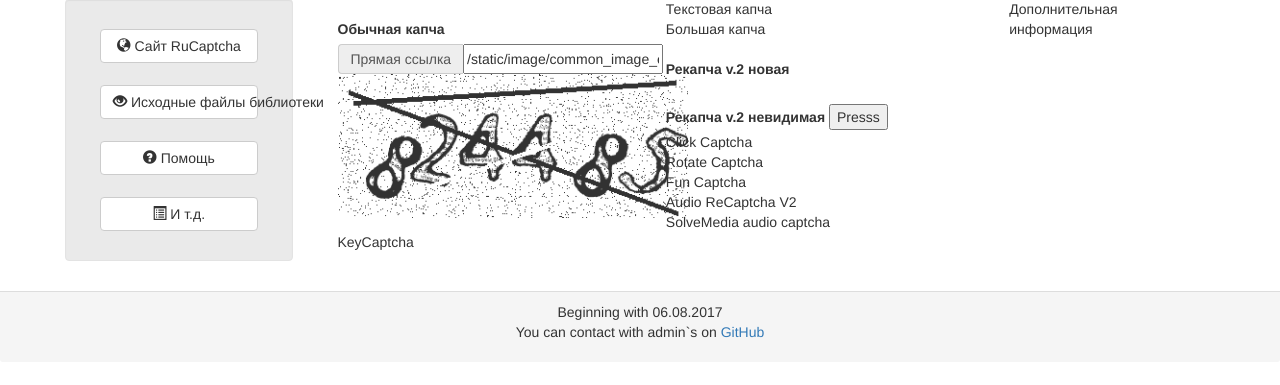
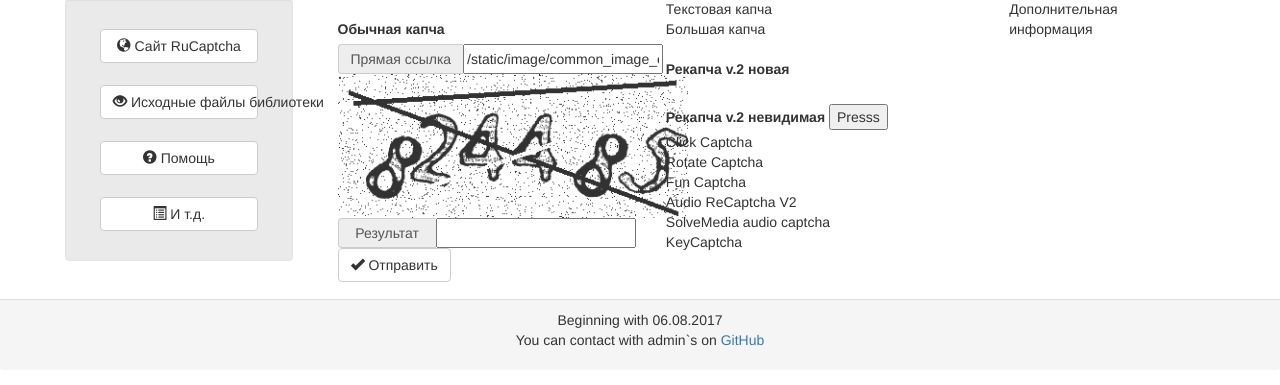
Before and after one commit to AndreiDrang/python-rucaptcha, a Flask app: page / in a window 1280 px wide. Shown: the part 131-516 px from the top of the page. Run offline with Flask 2, Linux system fonts and the light colour scheme; some libraries are stand-ins or nearby versions.

Commit message:
Добавлены скелеты для обработки капчи и введена БД

```diff
--- a/Web-Interface/application/__init__.py
+++ b/Web-Interface/application/__init__.py
@@ -1,4 +1,6 @@
 from flask import Flask
+from .captcha_handlers import CaptchaHandler
+from .dbconnect import Database
 
 app = Flask(__name__)
 app.config.from_object('config')
--- a/Web-Interface/application/templates/elements/common_captcha.html
+++ b/Web-Interface/application/templates/elements/common_captcha.html
@@ -1,14 +1,27 @@
 {% block content %}
 <br>
-  <form  name="new_cashbox" enctype="multipart/form-data" method="post">
+  <form  name="new_cashbox" enctype="multipart/form-data" method="post" style="height: 270px">
     <label>Обычная капча</label>
-    <input type="hidden" name="csrfmiddlewaretoken" value="{{ csrf_token }}">
     <div class="input-group">
-      <div style="width:100px;" class="input-group-addon">
-        Прямая ссылка
-      </div>
-      <input style="height: 30px; width: 200px" maxlength="400" value="/static/image/common_image_example/{{ payload.common_captcha_source }}">
+        <div style="width:100px;" class="input-group-addon">
+            Прямая ссылка
+        </div>
+        <input style="height: 30px; width: 200px" maxlength="400" name="common_captcha_src"
+               value="/static/image/common_image_example/{{ payload.common_captcha_source }}">
     </div>
       <img src="/static/image/common_image_example/{{ payload.common_captcha_source }}" style="max-height:350px; max-width:350px">
+      <div class="input-group">
+          <div style="width:100px;" class="input-group-addon">
+              Результат
+          </div>
+          <input style="height: 30px; width: 200px" maxlength="400" name="common_captcha_answer">
+      </div>
+      <div>
+          <button type="submit" name="common_captcha_btn" class="btn btn-default" data-toggle="tooltip"
+                  data-placement="left" onclick="this.style.display='none';">
+              <span class="glyphicon glyphicon-ok" aria-hidden="true"></span>
+              Отправить
+          </button>
+      </div>
   </form>
 {% endblock %}
--- a/Web-Interface/application/views.py
+++ b/Web-Interface/application/views.py
@@ -2,17 +2,25 @@ from flask import render_template, redirect, request, url_for, session
 from application import app
 import os
 import random
+from application import Database
 
 
-@app.route('/')
-@app.route('/index/')
+@app.route('/', methods = ["GET", "POST"])
+@app.route('/index/', methods = ["GET", "POST"])
 def index():
 
 	payload = {
 		"common_captcha_source": common_captcha_source()
 	}
-
-	return render_template('base.html', doc = '/index.html', payload=payload)
+	# Обработка форм
+	if request.method == 'POST':
+		# Скрытие записки
+		if "common_captcha_btn" in request.method:
+			print(request.form["common_captcha_src"])
+			print(request.form["common_captcha_answer"])
+		return render_template('base.html', doc='/index.html', payload=payload)
+	else:
+		return render_template('base.html', doc = '/index.html', payload=payload)
 
 
 # Функция которая возвращает рандомное изображение обычной капчи
```
Also changed, not shown: Web-Interface/application/captcha_handlers.py (added, +11 -0 lines), Web-Interface/application/dbconnect.py (+30 -2 lines), Web-Interface/application/python_rucaptcha.db (added).
